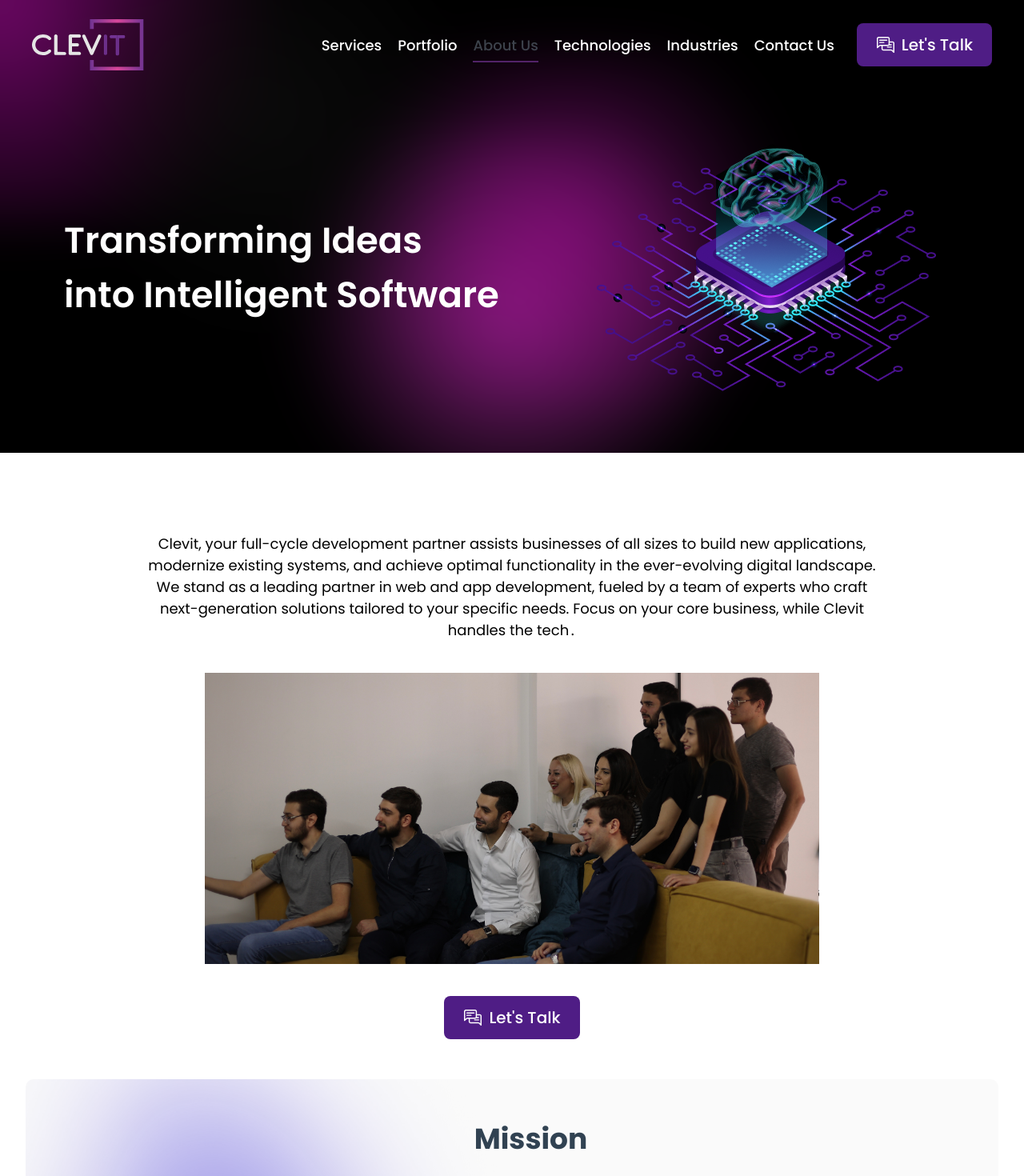
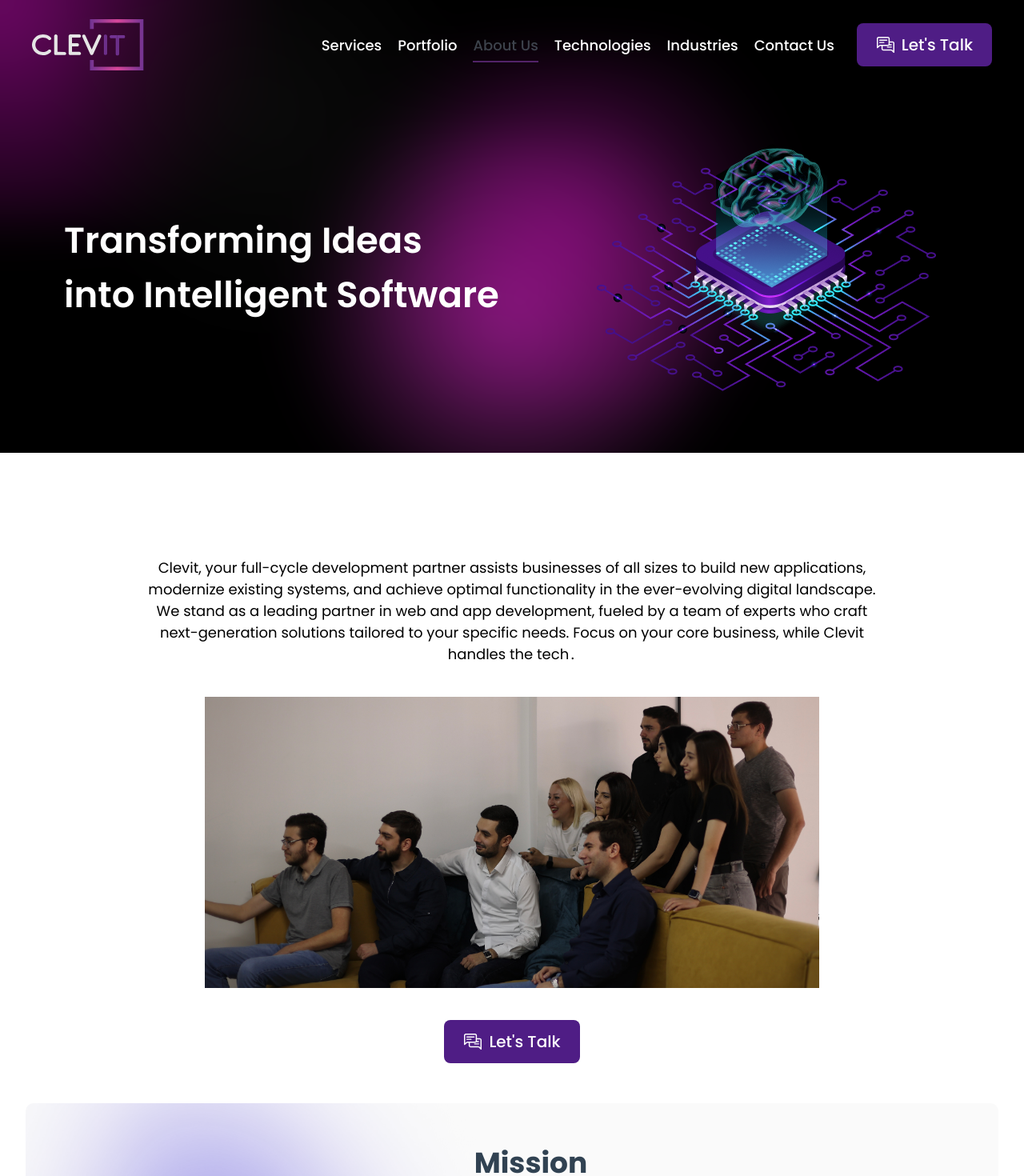
Before and after one commit to CLEVIT-Development/clevit-fe, a React (Vite) app: page /about-us in a window 1280 px wide. Shown: the top 1470 px of the page at 80% size. Built offline with nearby package versions, Linux system fonts and the light colour scheme; no server answers.

Commit message:
fix: Layout and menu height issues

```diff
--- a/src/common/layout/Header/Header.tsx
+++ b/src/common/layout/Header/Header.tsx
@@ -112,7 +112,7 @@ const Header = forwardRef(
           className={classNames(
             "transition-all duration-700 overflow-hidden lg:hidden flex flex-col justify-between items-center h-0",
             {
-              ["md:h-[40vh] h-[52vh]"]: isOpen,
+              ["h-[35vh] desktop:h-[30vh]"]: isOpen,
             }
           )}
           onTransitionEnd={() => {
--- a/src/common/layout/Layout.tsx
+++ b/src/common/layout/Layout.tsx
@@ -27,7 +27,7 @@ const Layout = ({
       <HeadBar heading={heading} headerVariant={headerVariant} />
       <main
         className={twMerge(
-          classNames("relative flex flex-col flex-grow pt-12 desktop:pt-[100px] md:px-8", {
+          classNames("relative flex flex-col flex-grow pt-[130px] md:px-8", {
             ["pt-0 !px-0"]: layoutVariant === LayoutVariant.Secondary,
           })
         )}
```
